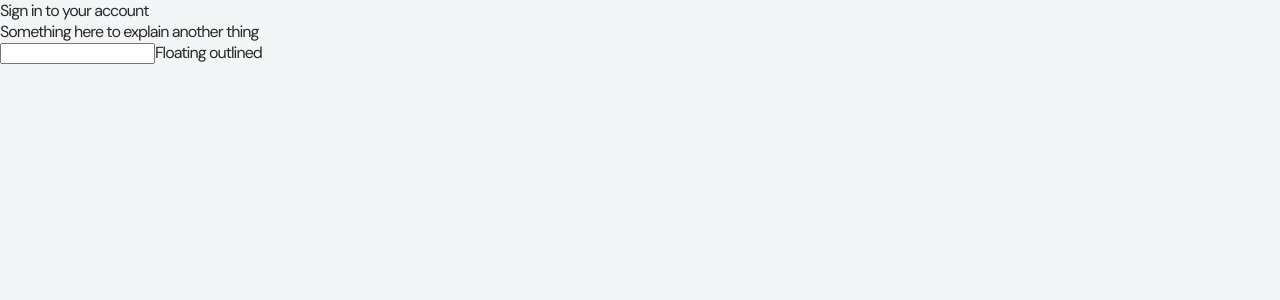
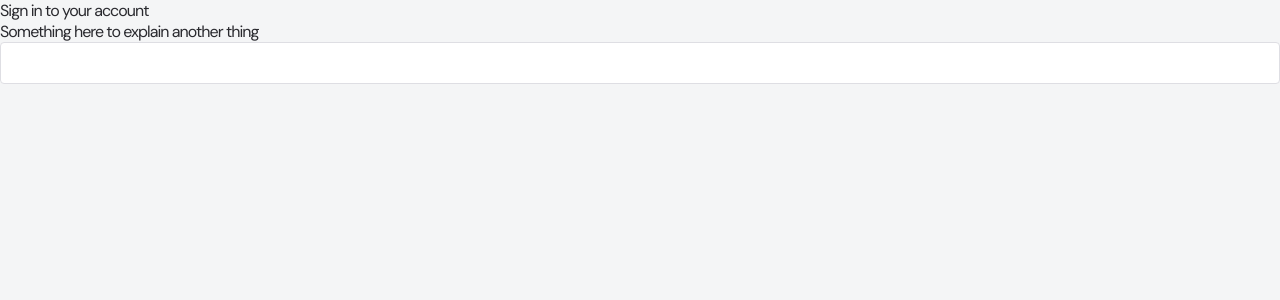
Before and after one commit to fgouvea10/rentx, a Next.js app in the folder rentx.web/: page /auth in a window 1280 px wide. Shown: the top 300 px of the page. Built offline with nearby package versions, Linux system fonts and the light colour scheme.

Commit message:
feat: create input component

```diff
--- a/rentx.web/src/components/shared/Form/Input/index.tsx
+++ b/rentx.web/src/components/shared/Form/Input/index.tsx
@@ -1,20 +1,40 @@
-import { ReactElement } from "react";
+import { ReactElement, InputHTMLAttributes } from "react";
 
-export function Input(): ReactElement {
+import { Container, Input as TextInput, Label } from "./styles";
+
+interface InputProps extends InputHTMLAttributes<HTMLInputElement> {
+  label: string;
+  icon?: ReactElement;
+  error?: string;
+  id: string;
+  onIconClick?: () => void;
+}
+
+export function Input({
+  id,
+  icon,
+  label,
+  error,
+  onIconClick,
+  ...rest
+}: InputProps): ReactElement {
   return (
-    <div className="relative">
-      <input
-        type="text"
-        id="floating_outlined"
-        className="block px-2.5 pb-2.5 pt-4 w-full text-sm text-gray-900 bg-transparent rounded-lg border-1 border-gray-300 appearance-none dark:text-white dark:border-gray-600 dark:focus:border-blue-500 focus:outline-none focus:ring-0 focus:border-blue-600 peer"
+    <Container>
+      <TextInput
+        className={!!error ? "invalid-field" : ""}
         placeholder=" "
+        id={id}
+        {...rest}
       />
-      <label
-        htmlFor="floating_outlined"
-        className="absolute text-sm text-gray-500 dark:text-gray-400 duration-300 transform -translate-y-4 scale-75 top-2 z-10 origin-[0] bg-white dark:bg-gray-900 px-2 peer-focus:px-2 peer-focus:text-blue-600 peer-focus:dark:text-blue-500 peer-placeholder-shown:scale-100 peer-placeholder-shown:-translate-y-1/2 peer-placeholder-shown:top-1/2 peer-focus:top-2 peer-focus:scale-75 peer-focus:-translate-y-4 left-1"
-      >
-        Floating outlined
-      </label>
-    </div>
+      <Label htmlFor={id} className={!!error ? "invalid-field" : ""}>
+        {label}
+      </Label>
+      {!!icon && (
+        <button type="button" onClick={onIconClick}>
+          {icon}
+        </button>
+      )}
+      {!!error && <p>{error}</p>}
+    </Container>
   );
 }
--- /dev/null
+++ b/rentx.web/src/components/shared/Form/Input/styles.ts
@@ -0,0 +1,68 @@
+import { styled } from "../../../../styles";
+
+export const Container = styled("div", {
+  position: "relative",
+  width: "100%",
+
+  button: {
+    background: "transparent",
+    position: "absolute",
+    top: 10,
+    right: 16,
+  },
+
+  p: {
+    marginTop: "$2",
+    color: "$red500",
+  },
+
+  "label.invalid-field": {
+    color: "$red500",
+  },
+
+  "input.invalid-field": {
+    border: "1px solid $red500",
+  },
+});
+
+export const Label = styled("label", {
+  fontSize: "$md",
+  fontWeight: "normal",
+  position: "absolute",
+  pointerEvents: "none",
+  left: 16,
+  top: 10,
+  translate: "transform(-50%, -50%)",
+  padding: "0 5px",
+  background: "white",
+  transition: "0.3s ease all",
+  color: "$gray400",
+});
+
+export const Input = styled("input", {
+  display: "block",
+  width: "100%",
+  height: "36px",
+  fontSize: "$md",
+  padding: "$5",
+  background: "white",
+  color: "$gray900",
+  border: "1px solid $gray300",
+  borderRadius: "$base",
+  transition: "0.3s ease all",
+
+  "&:focus": {
+    outline: "none",
+    border: "1px solid $gray900",
+
+    "~label": {
+      top: "-0.75rem",
+      fontSize: "$sm",
+      color: "$gray900",
+    },
+  },
+
+  "&:not(:placeholder-shown)": {
+    top: "-0.75rem",
+  },
+});
```
